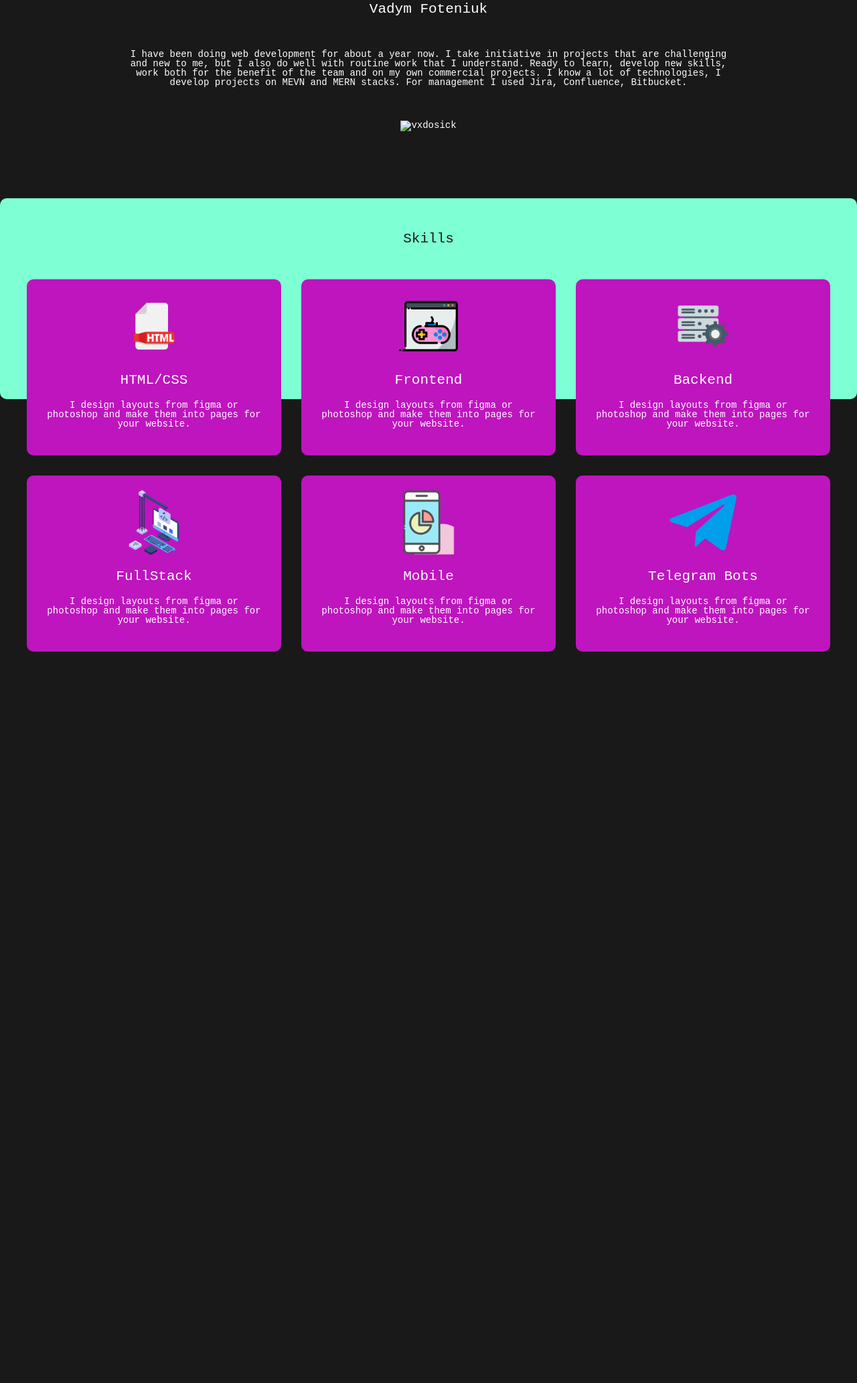
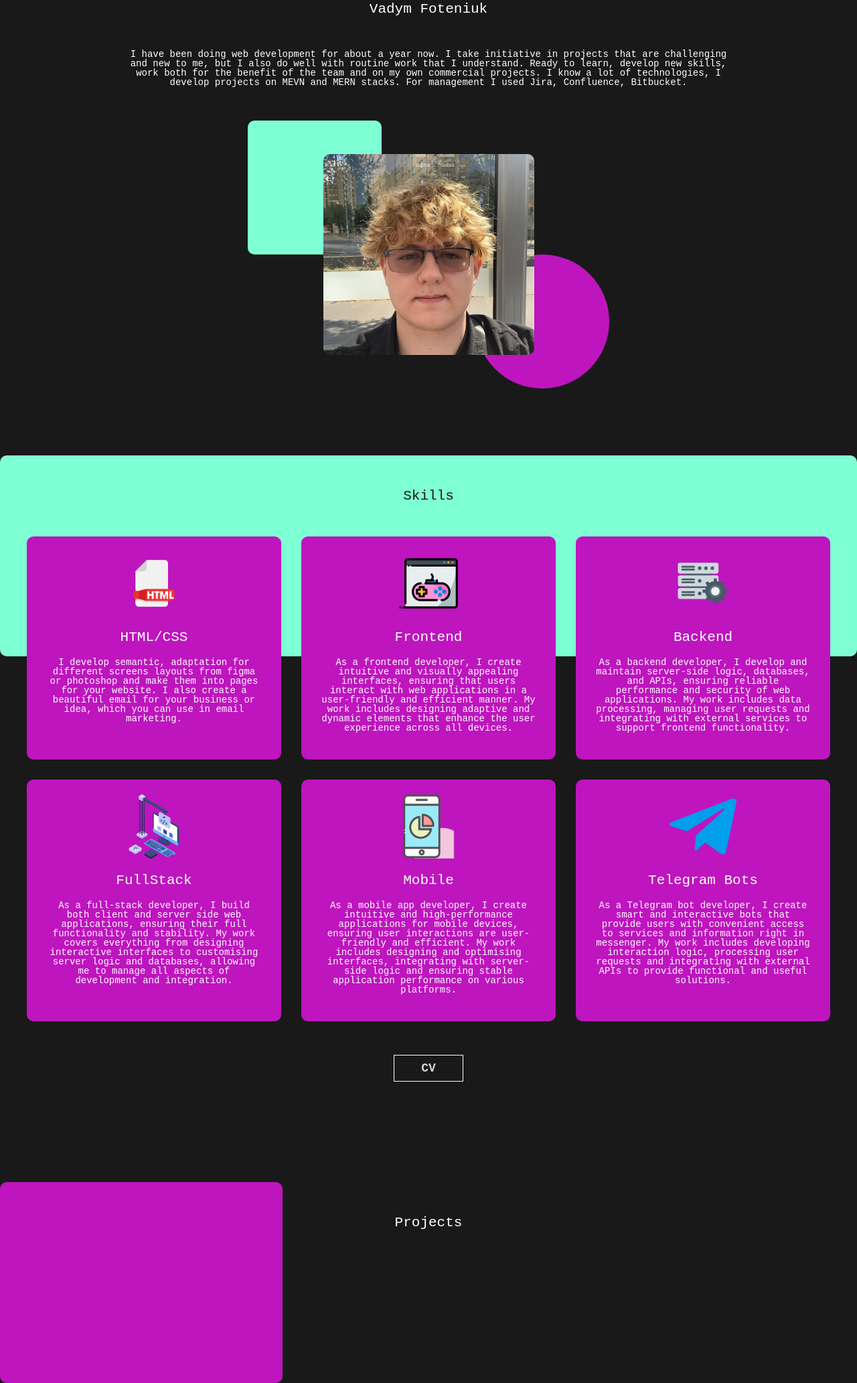
Before and after one commit to vxdosick/vxdosck-business-card, a website: page client/index.html in a window 1280 px wide. Shown: the part 211-2276 px from the top of the page at 67% size. Before the commit the page ends 1234 px from the top, so only its background shows below. Drawn offline with Linux system fonts and the light colour scheme.

Commit message:
feat: starting project section, add decoration on hero, add photo vxdosick

```diff
--- a/client/index.html
+++ b/client/index.html
@@ -49,12 +49,14 @@
                             Bitbucket.
                         </p>
                         <div class="hero__vadym">
-                            <img src="" alt="vxdosick">
+                            <div class="hero__decorone"></div>
+                            <div class="hero__decortwo"></div>
+                            <img src="./img/hero/vxdosick.jpg" alt="vxdosick">
                         </div>
                     </div>
                 </div>
             </section>
-            <section class="skills">
+            <section class="margin--section skills">
                 <div class="skills__container">
                     <div class="skills__decor"></div>
                     <div class="skills__content">
@@ -65,7 +67,7 @@
                                     <img src="./img/skills/html-css.png" alt="skills">
                                 </div>
                                 <h2>HTML/CSS</h2>
-                                <p>I design layouts from figma or photoshop and make them into pages for your website.</p>
+                                <p>I develop semantic, adaptation for different screens layouts from figma or photoshop and make them into pages for your website. I also create a beautiful email for your business or idea, which you can use in email marketing.</p>
                                 <div class="skills__tech">
 
                                 </div>
@@ -75,7 +77,7 @@
                                     <img src="./img/skills/frontend.png" alt="skills">
                                 </div>
                                 <h2>Frontend</h2>
-                                <p>I design layouts from figma or photoshop and make them into pages for your website.</p>
+                                <p>As a frontend developer, I create intuitive and visually appealing interfaces, ensuring that users interact with web applications in a user-friendly and efficient manner. My work includes designing adaptive and dynamic elements that enhance the user experience across all devices.</p>
                                 <div class="skills__tech">
 
                                 </div>
@@ -85,7 +87,7 @@
                                     <img src="./img/skills/backend.png" alt="skills">
                                 </div>
                                 <h2>Backend</h2>
-                                <p>I design layouts from figma or photoshop and make them into pages for your website.</p>
+                                <p>As a backend developer, I develop and maintain server-side logic, databases, and APIs, ensuring reliable performance and security of web applications. My work includes data processing, managing user requests and integrating with external services to support frontend functionality.</p>
                                 <div class="skills__tech">
 
                                 </div>
@@ -95,7 +97,7 @@
                                     <img src="./img/skills/fullstack.png" alt="skills">
                                 </div>
                                 <h2>FullStack</h2>
-                                <p>I design layouts from figma or photoshop and make them into pages for your website.</p>
+                                <p>As a full-stack developer, I build both client and server side web applications, ensuring their full functionality and stability. My work covers everything from designing interactive interfaces to customising server logic and databases, allowing me to manage all aspects of development and integration.</p>
                                 <div class="skills__tech">
 
                                 </div>
@@ -105,7 +107,7 @@
                                     <img src="./img/skills/mobile.png" alt="skills">
                                 </div>
                                 <h2>Mobile</h2>
-                                <p>I design layouts from figma or photoshop and make them into pages for your website.</p>
+                                <p>As a mobile app developer, I create intuitive and high-performance applications for mobile devices, ensuring user interactions are user-friendly and efficient. My work includes designing and optimising interfaces, integrating with server-side logic and ensuring stable application performance on various platforms.</p>
                                 <div class="skills__tech">
 
                                 </div>
@@ -115,12 +117,23 @@
                                     <img src="./img/skills/telegram-bot.png" alt="skills">
                                 </div>
                                 <h2>Telegram Bots</h2>
-                                <p>I design layouts from figma or photoshop and make them into pages for your website.</p>
+                                <p>As a Telegram bot developer, I create smart and interactive bots that provide users with convenient access to services and information right in messenger. My work includes developing interaction logic, processing user requests and integrating with external APIs to provide functional and useful solutions.</p>
                                 <div class="skills__tech">
 
                                 </div>
                             </div>
                         </div>
+                        <div class="skills__cv">
+                            <a class="button--link" href="#">CV</a>
+                        </div>
+                    </div>
+                </div>
+            </section>
+            <section class="projects margin--section">
+                <div class="projects__container">
+                    <div class="projects__decor"></div>
+                    <div class="projects__content">
+                        <h2 class="projects__title">Projects</h2>
                     </div>
                 </div>
             </section>
--- a/client/scss/style.scss
+++ b/client/scss/style.scss
@@ -82,6 +82,23 @@ h1, h2, h3, h4, h5, h6 {
 .margin--section {
   margin-bottom: 100px;
 }
+.button--link {
+    padding: 10px 40px;
+    border: 1px solid white;
+    font-size: 18px;
+    font-weight: 800;
+    transition: all 0.3s ease-in-out;
+    &:hover {
+        transform: scale(1.1);
+        background-color: aquamarine;
+        color: rgb(25, 25, 25);
+    }
+    &:active {
+        transform: scale(1);
+        background-color: rgb(101, 204, 170);
+
+    }
+}
 /* --------------------------------------- */
 .wrapper {
     color: white;
@@ -105,6 +122,37 @@ h1, h2, h3, h4, h5, h6 {
                 margin: 0 auto;
                 text-align: center;
                 gap: 50px;
+            }
+            .hero__vadym {
+                position: relative;
+                height: 400px;
+                display: flex;
+                justify-content: center;
+                align-items: center;
+                .hero__decorone {
+                    position: absolute;
+                    padding: 100px;
+                    background-color: aquamarine;
+                    border-radius: 10px;
+                    top: 0;
+                    left: 20%;
+                }
+                .hero__decortwo {
+                    position: absolute;
+                    padding: 100px;
+                    background-color: #be15be;
+                    border-radius: 50%;
+                    right: 20%;
+                    bottom: 0;
+                }
+                img {
+                    position: relative;
+                    z-index: 1;
+                    width: 35%;
+                    border-radius: 10px;
+                    height: 300px;
+                    object-fit: cover;
+                }
             }
         }
     }
@@ -134,6 +182,7 @@ h1, h2, h3, h4, h5, h6 {
                     margin-bottom: 50px;
                 }
                 .skills__lists {
+                    margin-bottom: 50px;
                     gap: 30px;
                     display: grid;
                     grid-template-columns: repeat(auto-fit, minmax(300px, 1fr));
@@ -166,6 +215,38 @@ h1, h2, h3, h4, h5, h6 {
                         }
                     }
                 }
+                .skills__cv {
+                    width: 100%;
+                    display: flex;
+                    justify-content: center;
+                }
+            }
+        }
+    }
+    .projects {
+        .projects__container {
+            position: relative;
+            padding-top: 50px;
+            padding-bottom: 50px;
+            .projects__decor {
+                position: absolute;
+                top: 0;
+                left: 0;
+                width: 33%;
+                height: 300px;
+                background-color: #be15be;
+                z-index: 0;
+                border-radius: 10px;
+            }
+            .projects__content {
+                position: relative;
+                max-width: 1200px;
+                margin: 0 auto;
+                z-index: 1;
+                .projects__title {
+                    text-align: center;
+                    margin-bottom: 50px;
+                }
             }
         }
     }
```
Also changed, not shown: client/css/style.css, client/img/hero/vxdosick.jpg (added), 1 other file.
